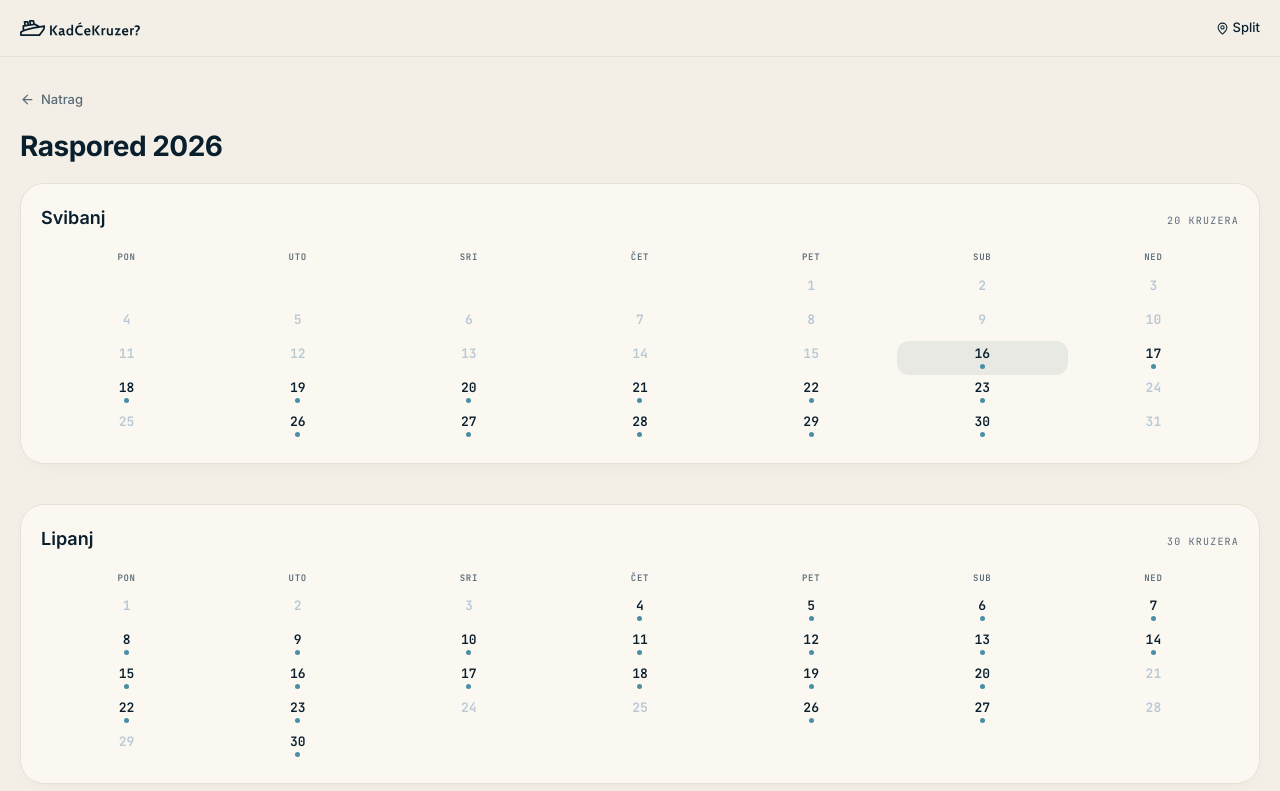
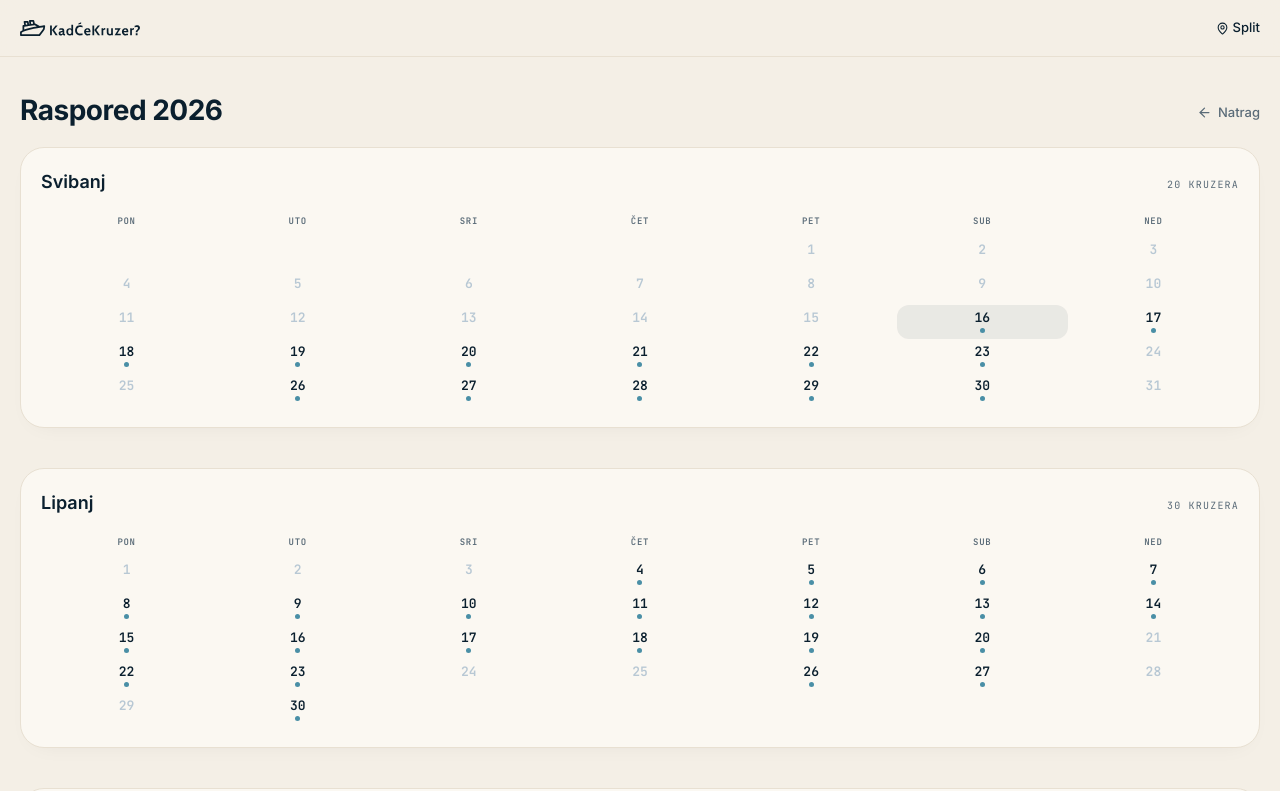
Before and after one commit to abotica/sheepai-front, a Next.js app: page /calendar in a window 1280 px wide. Shown: the top 791 px of the page. Built offline with nearby package versions, Linux system fonts and the light colour scheme.

Commit message:
feat: button move

```diff
--- a/app/calendar/page.tsx
+++ b/app/calendar/page.tsx
@@ -40,16 +40,18 @@
   return (
     <main className="flex-1 pb-12">
       <div className="px-5 pt-8 pb-4">
-        <Link href="/" className="inline-flex items-center gap-1.5 mb-4 text-ink-dim">
-          <ArrowLeft size={15} strokeWidth={2} />
-          <span className="font-sans text-[13px] font-medium">Natrag</span>
-        </Link>
+        <div className="flex items-baseline justify-between">
           <h1
             className="font-sans font-bold text-[28px] text-ink"
             style={{ letterSpacing: '-0.5px' }}
           >
             Raspored {cruisesData.year}
           </h1>
+          <Link href="/" className="inline-flex items-center gap-1.5 text-ink-dim">
+            <ArrowLeft size={15} strokeWidth={2} />
+            <span className="font-sans text-[13px] font-medium">Natrag</span>
+          </Link>
+        </div>
       </div>
 
       <div className="px-5 space-y-10">
--- a/components/map/MapHeader.tsx
+++ b/components/map/MapHeader.tsx
@@ -17,10 +17,7 @@
 
   return (
     <div className="flex flex-col gap-2 border-b border-rule bg-paper px-5 py-4">
-      <Link href="/" className="inline-flex items-center gap-1.5 text-ink-dim mb-1">
-        <ArrowLeft size={15} strokeWidth={2} />
-        <span className="font-sans text-[13px] font-medium">Natrag</span>
-      </Link>
+      <div className="flex items-center justify-between">
         <div className="flex items-center gap-2">
           <span className="w-[6px] h-[6px] rounded-full bg-coral shrink-0" />
           <span
@@ -29,6 +26,11 @@
           >
             {formatSlotLabel(slot.datetime)}
           </span>
+        </div>
+        <Link href="/" className="inline-flex items-center gap-1.5 text-ink-dim">
+          <ArrowLeft size={15} strokeWidth={2} />
+          <span className="font-sans text-[13px] font-medium">Natrag</span>
+        </Link>
       </div>
 
       <div className="flex items-end gap-3 sm:gap-4">
```
Lines whose indentation alone changed are shown as unchanged.
